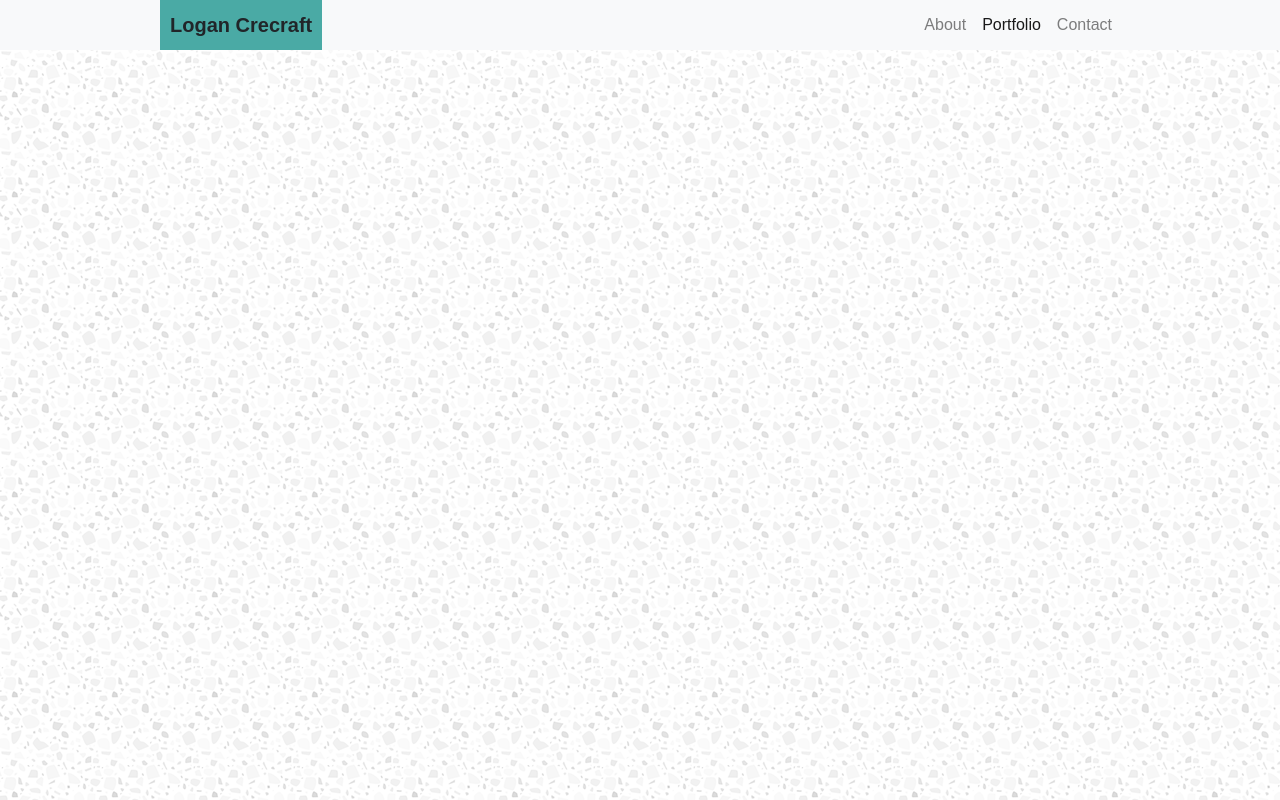
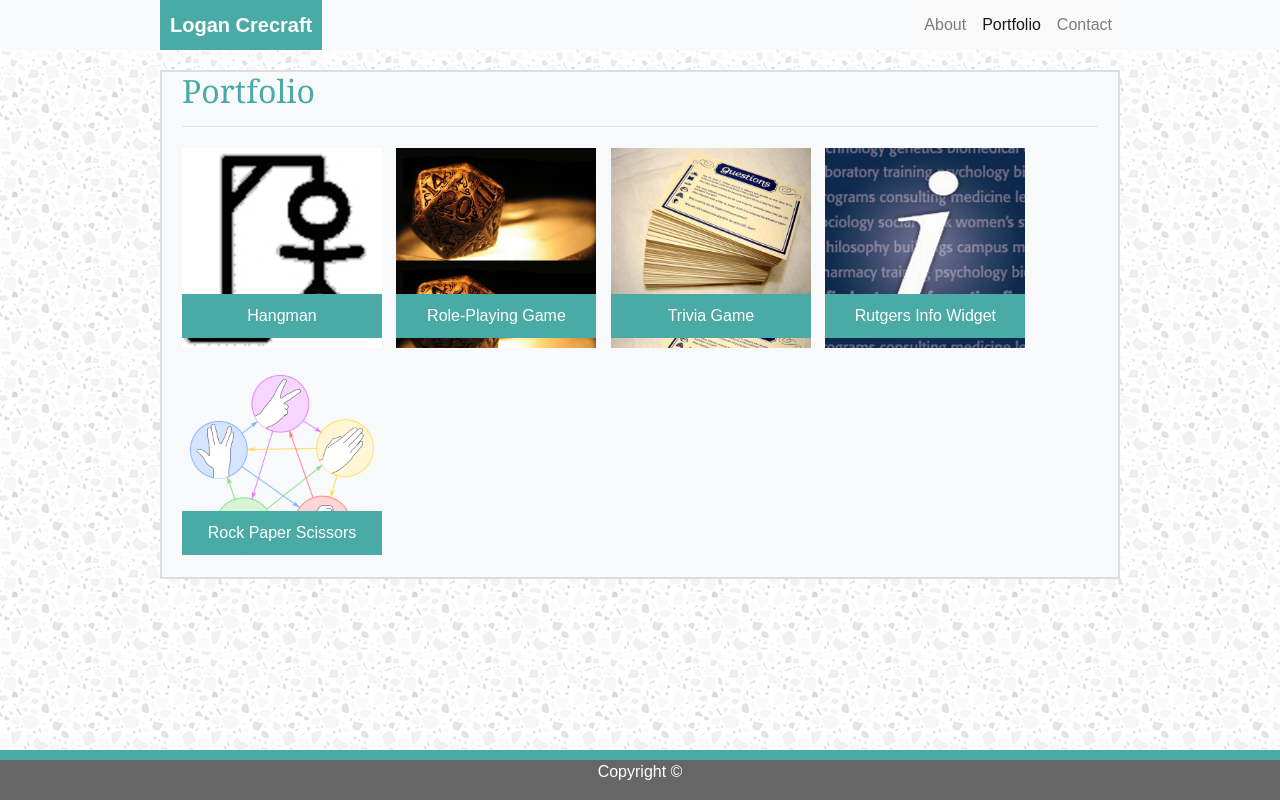
Before and after one commit to Dardin-dale/Bootstrap-Portfolio, a plain HTML site: page portfolio.html in a window 1280 px wide. Drawn offline with nearby package versions, Linux system fonts and the light colour scheme.

Commit message:
Version for submit, added contact/portfolio pages, pictures

```diff
--- a/assets/css/style.css
+++ b/assets/css/style.css
@@ -3,7 +3,6 @@ body {
   position: relative;
   background-image: url('../images/light-grey-terrazzo.png');
 }
-
 
 h1,
 h2,
@@ -17,6 +16,10 @@ nav {
   height: 50px;
 }
 
+h2 {
+  color: #4aaaa5;
+}
+
 
 footer {
   width: 100%;
@@ -27,6 +30,10 @@ footer {
   border-top: 10px solid #4aaaa5;
   bottom: 0;
   left: 0;
+}
+
+form {
+  padding-bottom: 10px;
 }
 
 footer .container {
@@ -48,18 +55,93 @@ footer .container {
   margin: auto;
 }
 
+.navbar ul.navbar-nav li.nav-item a.nav-link {
+  background-color: #f9f9f9;
+}
 
+/* Controls main Content*/
 .content {
   max-width: 960px;
   margin-top: 50px;
+  margin-bottom: 50px;
+  border: 2px solid #dddddd;
 }
 
+.page {
+  margin: 0;
+  width: 100%;
+  padding-left: 20px;
+  padding-right: 20px;
+}
+
+.btn-variant {
+background-color: #4aaaa5;
+color: #ffffff;
+}
+
+.btn-variant:hover {
+  background-color: #33767e;
+}
+
+/* Portfolio image divs */
+.project {
+  display: inline-block;
+  position: relative;
+  width: 200px;
+  height: 200px;
+  margin: 5px;
+}
+
+/* Overlay to porfolio images */
+.overlay {
+  width: 100%;
+  text-align: center;
+  display: inline-block;
+  position: absolute;
+  bottom: 10px;
+  color: #ffffff;
+  background-color: #4aaaa5;
+  padding-top: 10px;
+  padding-bottom: 10px;
+}
+/* background images for projects */
+.rpg {
+  background-image: url(../images/rpg.jpeg);
+  background-size: 100%;
+}
+
+.hangman {
+  background-image: url(../images/hangman.png);
+  background-size: 100%;
+}
+
+.trivia {
+  background-image: url(../images/trivia.jpg);
+  background-size: 100%;
+}
+
+.rutgers {
+  background-image: url(../images/rutgers.PNG);
+  background-size: 100%;
+}
+
+.rpsls {
+  background-image: url(../images/RPSLS.png);
+  background-size: 100%;
+}
+
+
+/* controls picture in About Me */
 #me {
-
+  margin-bottom: 10px;
+  float: left;
+  padding-right: 10px;
 }
 
 @media (min-width: 768px){
-
+  p {
+    margin-left: 20px;
+  }
 
   nav .container {
     max-width: 960px;
@@ -68,5 +150,20 @@ footer .container {
   }
   .content {
     margin-top: 70px;
+
+  }
+
+  #me {
+    width: 350px;
+    height: 200px;
+    padding-left: 20px;
+    margin-right: 10px;
   }
 }
+
+@media (max-width: 400px) {
+  .project {
+    display: block;
+    margin: 10px auto 10px auto;
+  }
+}
--- a/portfolio.html
+++ b/portfolio.html
@@ -12,7 +12,7 @@
     <link rel="stylesheet" href="assets/css/style.css">
   </head>
   <body>
-    <nav class="navbar navbar-expand-lg navbar-light bg-light fixed-top">
+    <nav class="navbar navbar-expand-lg navbar-light bg-light fixed-top navbar-b-custom">
       <div class="container">
         <a class="navbar-brand">Logan Crecraft</a>
         <button class="navbar-toggler" data-target="#my-nav" data-toggle="collapse">
@@ -21,19 +21,61 @@
         <div id="my-nav" class="collapse navbar-collapse">
           <ul class="navbar-nav ml-auto">
             <li class="nav-item">
-                <a href="index.html" class="nav-link">About</a>
+              <a href="index.html" class="nav-link" >About</a>
             </li>
             <li class="nav-item active">
-                <a href="portfolio.html" class="nav-link">Portfolio</a>
+              <a href="portfolio.html" class="nav-link">Portfolio</a>
             </li>
             <li class="nav-item">
-                <a href="contact.html" class="nav-link">Contact</a>
+              <a href="contact.html" class="nav-link">Contact</a>
             </li>
           </ul>
         </div>
       </div>
     </nav>
 
+    <div class="container content">
+        <div class="row">
+            <div class="col-xs|sm|md|lg|xl-1-12 bg-light page">
+                <h2>Portfolio</h2>
+                <hr>
+            </div>
+        </div>
+        <div class="row bg-light">
+            <div class="col-xs|sm|md|lg|xl-1-12 container-fluid">
+                <a href="404">
+                    <div class="project hangman">
+                      <div class="overlay">Hangman</div>
+                    </div>
+                  </a>
+                  <a href="404">
+                    <div class="project rpg">
+                      <div class="overlay">Role-Playing Game</div>
+                    </div>
+                  </a>
+                  <a href="404">
+                    <div class="project trivia">
+                      <div class="overlay">Trivia Game</div>
+                    </div>
+                  </a>
+                  <a href="404">
+                    <div class="project rutgers">
+                      <div class="overlay">Rutgers Info Widget</div>
+                    </div>
+                  </a>
+                  <a href="404">
+                    <div class="project rpsls">
+                      <span class="overlay">Rock Paper Scissors</span>
+                    </div>
+                  </a>
+        </div>
+    </div>
+
+    <footer class="footer">
+        <div class="container">
+          <span>Copyright ©</span>
+        </div>
+    </footer>
     <!-- Optional JavaScript -->
     <!-- jQuery first, then Popper.js, then Bootstrap JS -->
     <script src="https://code.jquery.com/jquery-3.3.1.slim.min.js" integrity="sha384-q8i/X+965DzO0rT7abK41JStQIAqVgRVzpbzo5smXKp4YfRvH+8abtTE1Pi6jizo" crossorigin="anonymous"></script>
```
Also changed, not shown: contact.html (+33 -4 lines), index.html (+8 -3 lines).
